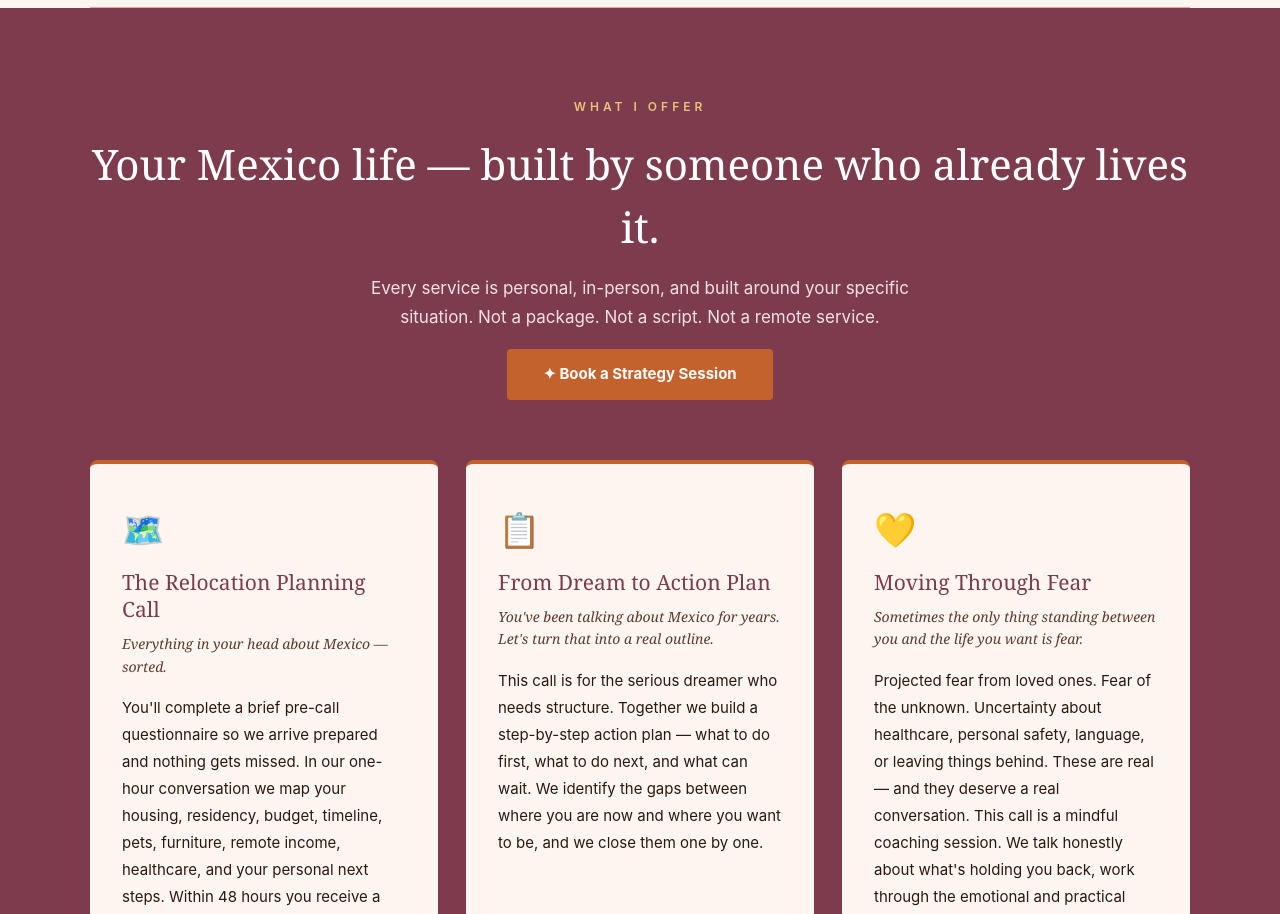
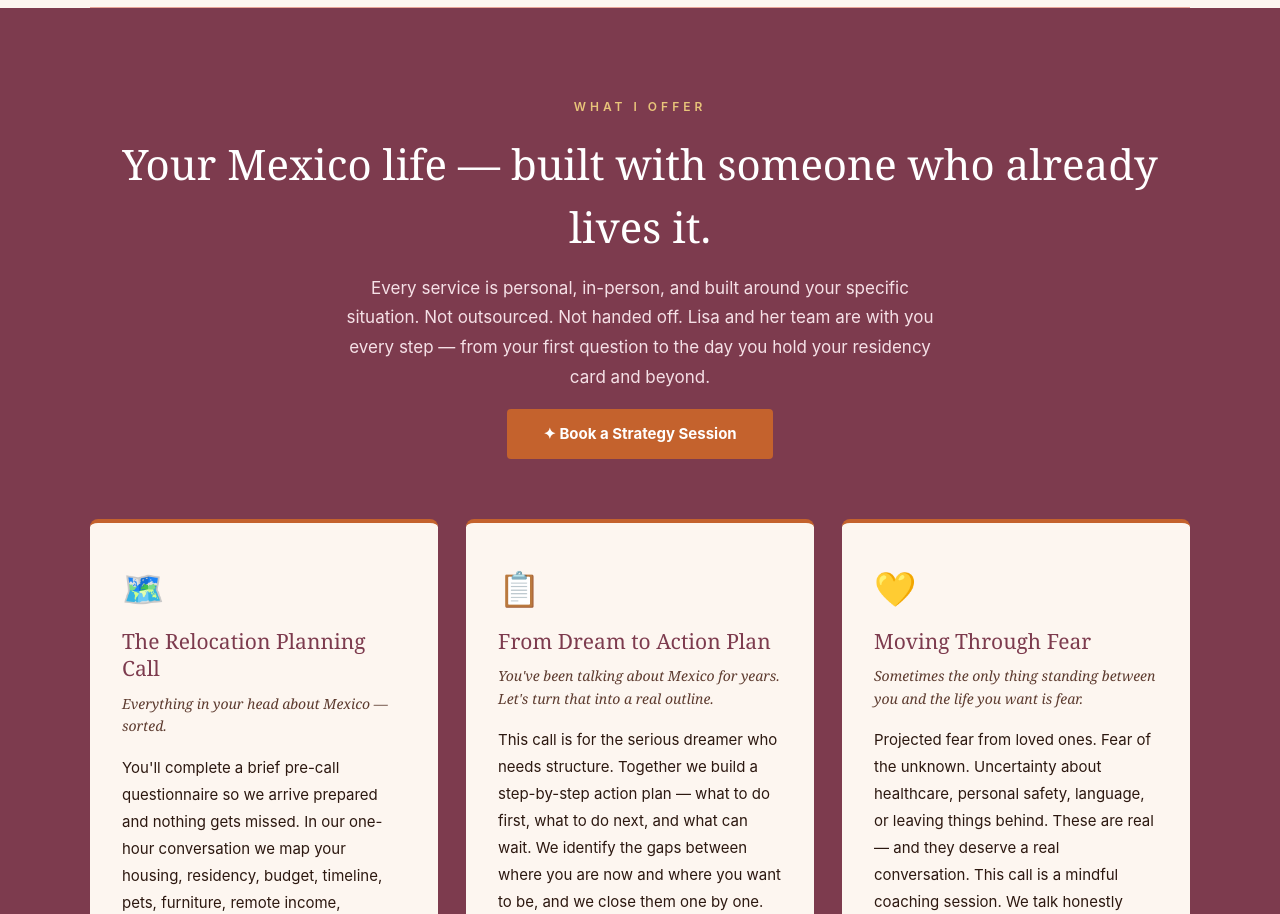
Before and after one commit to IntheknowMX/intheknowmx.com, a Next.js app: page / in a window 1280 px wide. Shown: the part 4400-5314 px from the top of the page. Built offline with nearby package versions, Linux system fonts and the light colour scheme.

Commit message:
Services: update H2 and subline copy
Co-Authored-By: Claude Sonnet 4.6 <noreply@anthropic.com>

```diff
--- a/app/page.tsx
+++ b/app/page.tsx
@@ -278,10 +278,10 @@ export default function Home() {
         <div style={{ maxWidth: '1100px', margin: '0 auto' }}>
           <p style={{ color: '#E8C47A', fontSize: '12px', letterSpacing: '4px', marginBottom: '16px', textAlign: 'center', fontWeight: '600' }}>WHAT I OFFER</p>
           <h2 style={{ fontSize: '42px', fontWeight: 'normal', marginBottom: '16px', textAlign: 'center', color: 'white', fontFamily: "var(--font-playfair, 'Playfair Display', Georgia, serif)" }}>
-            Your Mexico life — built by someone who already lives it.
+            Your Mexico life — built with someone who already lives it.
           </h2>
           <p style={{ color: '#F5E0E6', fontSize: '17px', textAlign: 'center', maxWidth: '600px', margin: '0 auto 16px', lineHeight: '1.75' }}>
-            Every service is personal, in-person, and built around your specific situation. Not a package. Not a script. Not a remote service.
+            Every service is personal, in-person, and built around your specific situation. Not outsourced. Not handed off. Lisa and her team are with you every step — from your first question to the day you hold your residency card and beyond.
           </p>
           <div style={{ textAlign: 'center', marginBottom: '60px' }}>
             <a href="https://calendar.app.google/qfwutaFsrSaqWVkw7" target="_blank" style={{
```
